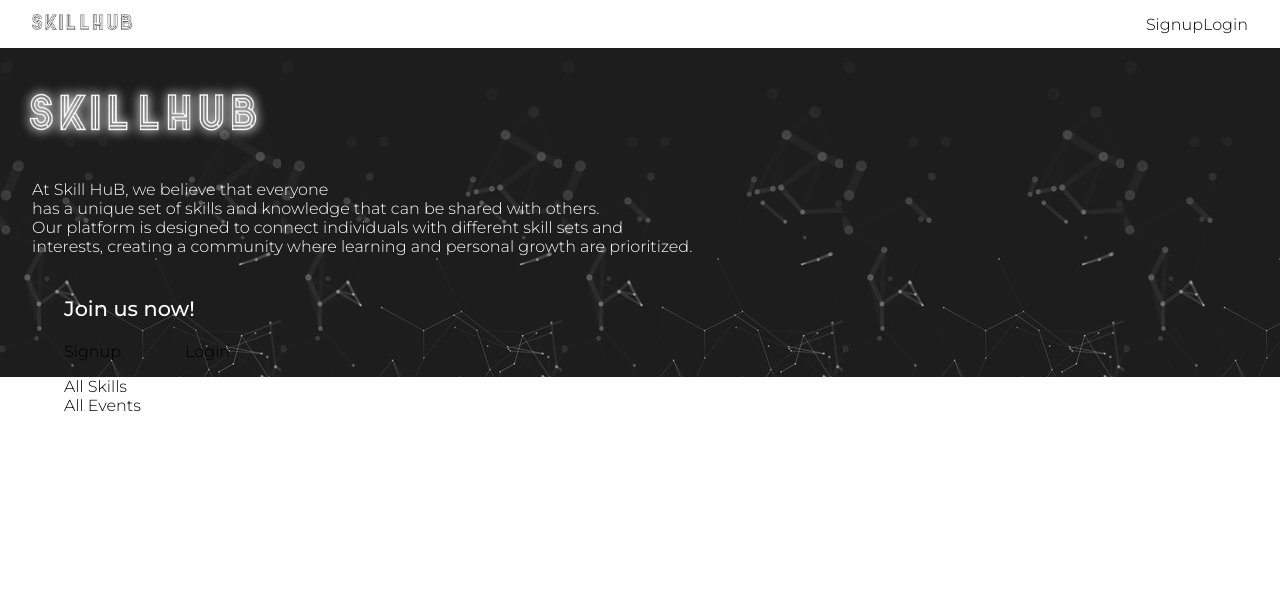
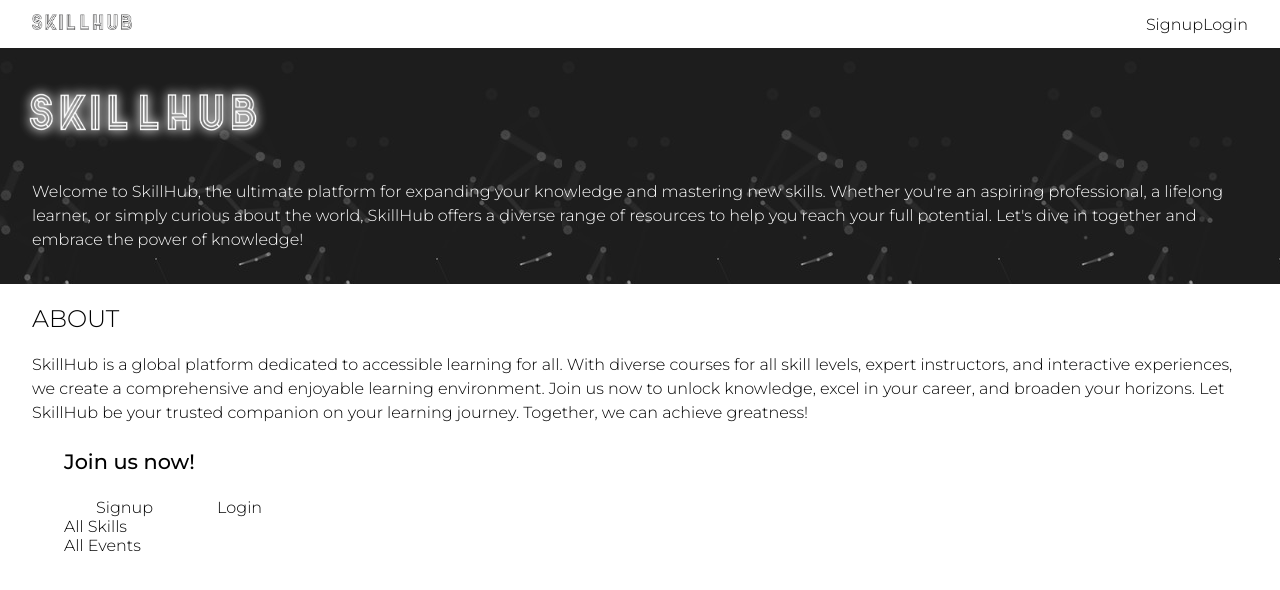
Before and after one commit to javiernicolasadan/SkillHubFrontJNA, a React (Vite) app: page / in a window 1280 px wide. Shown: the top 590 px of the page. Built offline with nearby package versions, Linux system fonts and the light colour scheme.

Commit message:
description test length

```diff
--- a/src/Main.css
+++ b/src/Main.css
@@ -53,12 +53,23 @@
 
   header p{
     color: white;
+    line-height: 1.5;
   }
 
   .neonLogo{
     height: 6rem;
     padding: 0;
   }
+
+  #about p{
+    padding: 0;
+    line-height: 1.5;
+  }
+
+  #about h2{
+    padding: 0;
+  }
+
 
   .hamburger-container{
     position: relative;
--- a/src/pages/Homepage.jsx
+++ b/src/pages/Homepage.jsx
@@ -10,11 +10,16 @@ export default function Homepage() {
     <>
       <header>
         <img className="neonLogo" src="/images/logo white.png"/>
-        <p>At Skill HuB, we believe that everyone <br/>
-        has a unique set of skills and knowledge that can be shared with others.<br/>
-        Our platform is designed to connect individuals with different skill sets and<br/>
-        interests, creating a community where learning and personal growth are prioritized.<br/><br/>
+        <p>Welcome to SkillHub, the ultimate platform for expanding your knowledge and mastering new skills. Whether you're an aspiring professional, a lifelong learner, or simply curious about the world, SkillHub offers a diverse range of resources to help you reach your full potential. Let's dive in together and embrace the power of knowledge!
         </p>
+      </header>
+
+      <section id="about">
+        <h2>ABOUT</h2>
+        <p>
+        SkillHub is a global platform dedicated to accessible learning for all. With diverse courses for all skill levels, expert instructors, and interactive experiences, we create a comprehensive and enjoyable learning environment. Join us now to unlock knowledge, excel in your career, and broaden your horizons. Let SkillHub be your trusted companion on your learning journey. Together, we can achieve greatness!
+        </p>
+
         {!isLoggedIn &&
         <div>
           <p  style={{ fontSize: '1.3rem', fontWeight: 500 }}>Join us now!</p>
@@ -29,7 +34,7 @@ export default function Homepage() {
         </div>
         }
 
-      </header>
+      </section>
 
       <div className="allLink allskills">
         <Link to={'/allskills'} >All Skills</Link>
```
